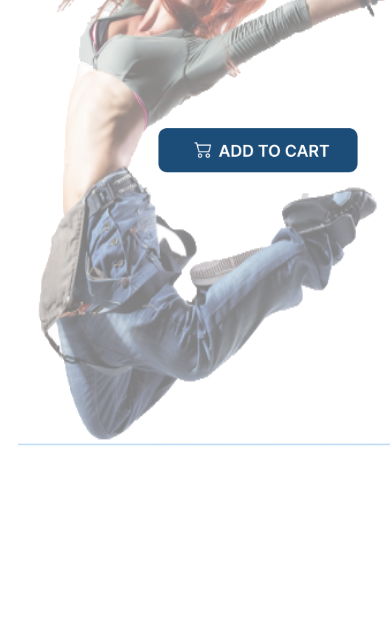
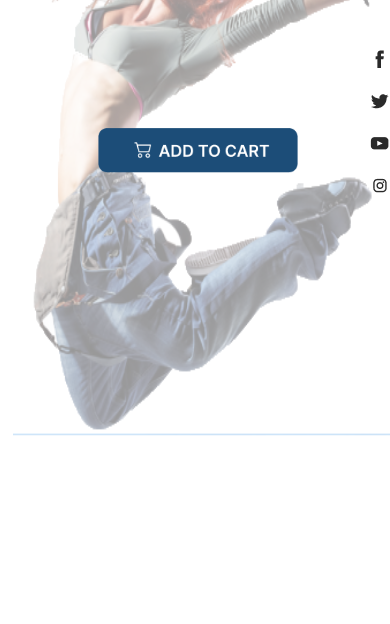
Before and after one commit to MahFelix/PROJECT-FASHION, a plain HTML site: page index.html in a window 390 px wide. Shown: the part 220-844 px from the top of the page. Drawn offline with Linux system fonts and the light colour scheme; a web font is replaced by a local one.

Commit message:
ADJUST-RESPONSIVIDADE

```diff
--- a/fashion.css
+++ b/fashion.css
@@ -117,15 +117,15 @@ h1 {
         z-index: -1;
         width: 400px;
         height: 650px;
-        opacity: 0.5;
-       margin-left: 10px;
-       margin-top: 10px;
+        opacity: 0.4;
+       margin-left: 5px;
+
 
     }
 
     .icons {
-        margin-top: 300px;
-        margin-left: 370px;
+        margin-top: 250px;
+        margin-left: 350px;
 
      }
 
@@ -148,7 +148,7 @@ h1 {
     .view {
         width: 200px;
         margin: 0;
-        margin-left: 150px;
+        margin-left: 90px;
         margin-top: 340px;
         align-items: center;
 
```
